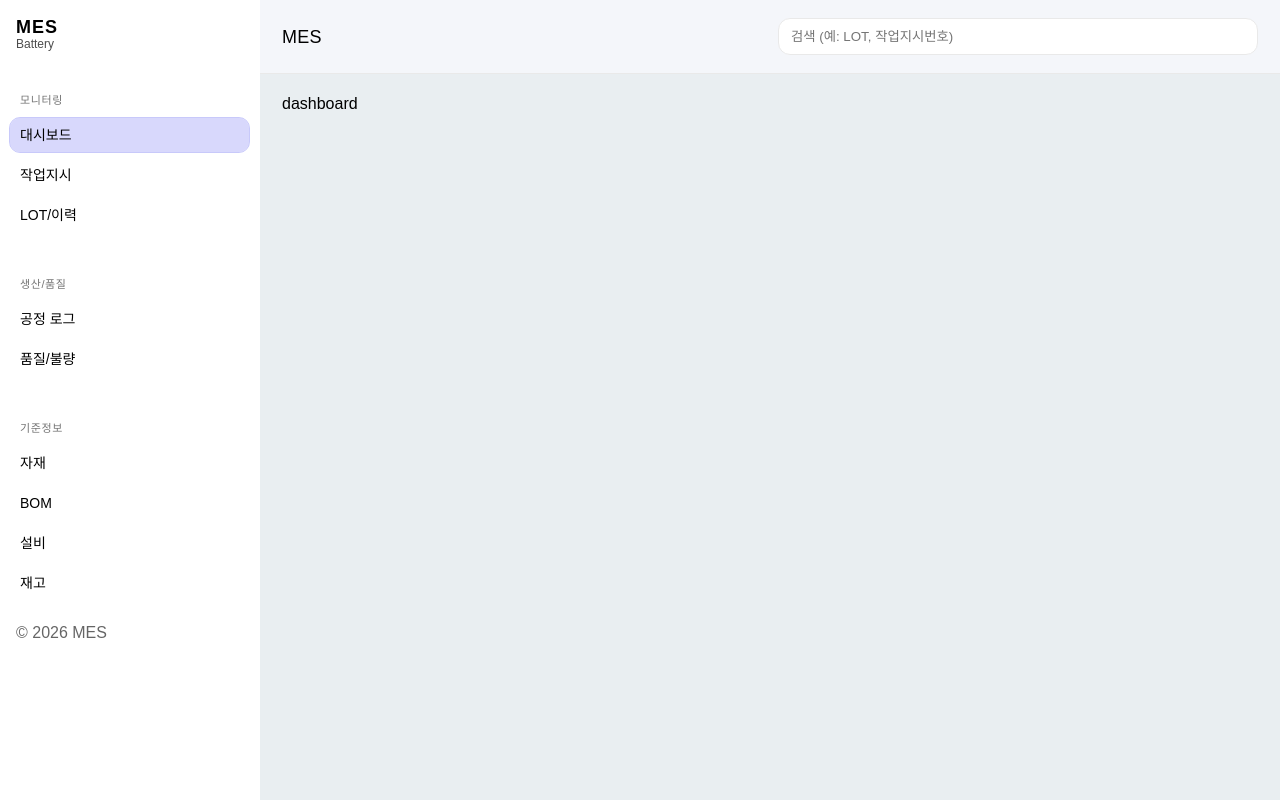
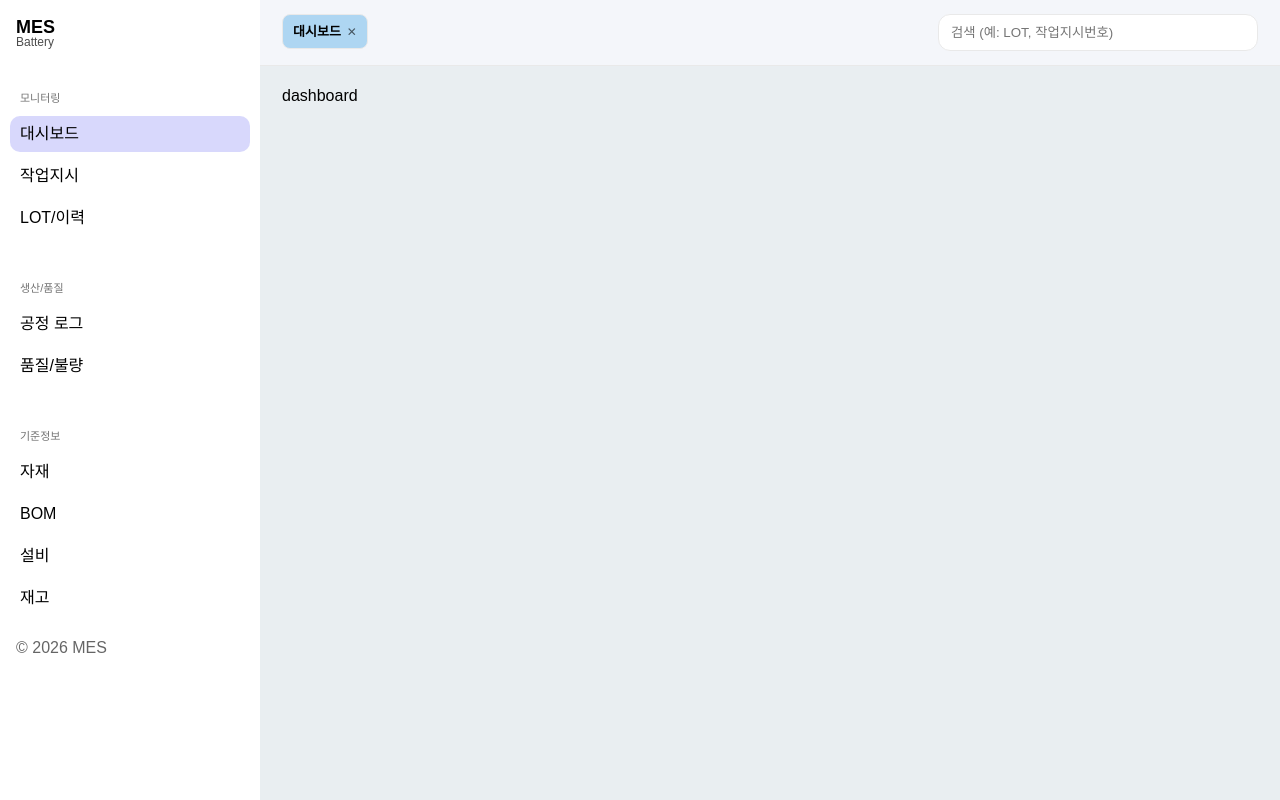
Before and after one commit to mes-team-2/React, a React (Create React App) app: page /mes/dashboard in a window 1280 px wide. Built offline with nearby package versions, Linux system fonts and the light colour scheme.

Commit message:
상단 헤더 탭 히스토리 추가

```diff
--- a/src/components/SideBar.js
+++ b/src/components/SideBar.js
@@ -1,7 +1,77 @@
-import { NavLink, Outlet } from "react-router-dom";
+import { NavLink, Outlet, useLocation, useNavigate } from "react-router-dom";
+import { useEffect, useState, useRef } from "react";
 import styled from "styled-components";
 
+/* =========================
+   페이지 라벨 매핑
+========================= */
+const PAGE_LABEL = {
+  "/mes/dashboard": "대시보드",
+  "/mes/workorders": "작업지시",
+  "/mes/lot": "LOT/이력",
+  "/mes/process-log": "공정 로그",
+  "/mes/quality": "품질/불량",
+  "/mes/material": "자재",
+  "/mes/bom": "BOM",
+  "/mes/machine": "설비",
+  "/mes/inventory": "재고",
+};
+
+const STORAGE_KEY = "mes_recent_pages";
+
 export default function SideBar() {
+  const location = useLocation();
+  const navigate = useNavigate();
+  const tabsRef = useRef(null);
+
+  /* =========================
+     🔹 새로고침 유지
+  ========================= */
+  const [recentPages, setRecentPages] = useState(() => {
+    const saved = localStorage.getItem(STORAGE_KEY);
+    return saved ? JSON.parse(saved) : [];
+  });
+
+  /* =========================
+     🔹 페이지 이동 시 탭 추가
+  ========================= */
+  useEffect(() => {
+    const path = location.pathname;
+    const label = PAGE_LABEL[path];
+    if (!label) return;
+
+    setRecentPages((prev) => {
+      if (prev.some((p) => p.path === path)) return prev;
+
+      const next = [...prev, { path, label }];
+      localStorage.setItem(STORAGE_KEY, JSON.stringify(next));
+      return next;
+    });
+  }, [location.pathname]);
+
+  /* =========================
+     🔹 새 탭 기준 자동 스크롤
+  ========================= */
+  useEffect(() => {
+    if (!tabsRef.current) return;
+
+    tabsRef.current.scrollTo({
+      left: tabsRef.current.scrollWidth,
+      behavior: "smooth",
+    });
+  }, [recentPages.length]);
+
+  /* =========================
+     🔹 탭 삭제
+  ========================= */
+  const removeTab = (path) => {
+    setRecentPages((prev) => {
+      const next = prev.filter((p) => p.path !== path);
+      localStorage.setItem(STORAGE_KEY, JSON.stringify(next));
+      return next;
+    });
+  };
+
   return (
     <Shell>
       <Sidebar>
@@ -26,7 +96,7 @@ export default function SideBar() {
 
           <SectionTitle>기준정보</SectionTitle>
           <MenuLink to="/mes/material">자재</MenuLink>
-          <MenuLink to="/mes/BOM">BOM</MenuLink>
+          <MenuLink to="/mes/bom">BOM</MenuLink>
           <MenuLink to="/mes/machine">설비</MenuLink>
           <MenuLink to="/mes/inventory">재고</MenuLink>
         </Nav>
@@ -38,7 +108,31 @@ export default function SideBar() {
 
       <Main>
         <TopBar>
-          <h1>MES</h1>
+          {/* 🔹 최근 페이지 탭 */}
+          <TopLeft ref={tabsRef}>
+            {recentPages.map((p) => {
+              const active = location.pathname === p.path;
+              return (
+                <Tab
+                  key={p.path}
+                  $active={active}
+                  onClick={() => navigate(p.path)}
+                >
+                  <span>{p.label}</span>
+                  <button
+                    onClick={(e) => {
+                      e.stopPropagation();
+                      removeTab(p.path);
+                    }}
+                  >
+                    ✕
+                  </button>
+                </Tab>
+              );
+            })}
+          </TopLeft>
+
+          {/* 🔹 검색 */}
           <div className="right">
             <Search placeholder="검색 (예: LOT, 작업지시번호)" />
           </div>
@@ -68,10 +162,8 @@ const Sidebar = styled.aside`
   top: 0;
   height: 100vh;
   background: var(--background);
-  color: var(--font);
   display: flex;
   flex-direction: column;
-  border-right: 1px solid rgba(255, 255, 255, 0.06);
 `;
 
 const Brand = styled.div`
@@ -80,11 +172,9 @@ const Brand = styled.div`
 
   .logo {
     font-weight: 800;
-    letter-spacing: 1px;
     font-size: 18px;
   }
   .sub {
-    margin-top: 2px;
     font-size: 12px;
     opacity: 0.7;
   }
@@ -102,7 +192,6 @@ const SectionTitle = styled.div`
   margin: 14px 10px 6px;
   font-size: 11px;
   opacity: 0.55;
-  letter-spacing: 0.6px;
 `;
 
 const Divider = styled.div`
@@ -112,14 +201,8 @@ const Divider = styled.div`
 `;
 
 const MenuLink = styled(NavLink)`
-  color: var(--font);
-  text-decoration: none;
-  padding: 10px 10px;
+  padding: 10px;
   border-radius: 10px;
-  font-size: 14px;
-  display: flex;
-  align-items: center;
-  gap: 10px;
 
   &:hover {
     background: var(--main2);
@@ -127,13 +210,11 @@ const MenuLink = styled(NavLink)`
 
   &.active {
     background: rgba(99, 102, 241, 0.25);
-    outline: 1px solid rgba(99, 102, 241, 0.35);
   }
 `;
 
 const SidebarFooter = styled.div`
   padding: 12px 16px;
-  border-top: 1px solid rgba(255, 255, 255, 0.06);
   opacity: 0.6;
 `;
 
@@ -150,32 +231,56 @@ const TopBar = styled.header`
   background: rgba(246, 247, 251, 0.9);
   backdrop-filter: blur(10px);
   border-bottom: 1px solid var(--border);
+  display: flex;
+  justify-content: space-between;
+  padding: 14px 22px;
+  gap: 12px;
+`;
 
+const TopLeft = styled.div`
+  display: flex;
+  gap: 8px;
+  max-width: calc(100vw - 500px);
+  overflow-x: auto;
+  padding-bottom: 2px;
+
+  &::-webkit-scrollbar {
+    height: 6px;
+  }
+  &::-webkit-scrollbar-thumb {
+    background: rgba(0, 0, 0, 0.15);
+    border-radius: 10px;
+  }
+`;
+
+const Tab = styled.div`
   display: flex;
   align-items: center;
-  justify-content: space-between;
-  padding: 18px 22px;
+  gap: 6px;
+  padding: 6px 10px;
+  border-radius: 8px;
+  border: 1px solid var(--border);
+  background: ${({ $active }) =>
+    $active ? "var(--main2)" : "var(--background)"};
+  font-size: 13px;
+  cursor: pointer;
+  white-space: nowrap;
 
-  h1 {
-    margin: 0;
-    font-size: 18px;
-    letter-spacing: 0.2px;
-    color: var(--font);
+  span {
+    font-weight: ${({ $active }) => ($active ? "600" : "400")};
   }
 
-  .right {
-    display: flex;
-    gap: 10px;
-    align-items: center;
+  button {
+    font-size: 12px;
+    opacity: 0.6;
   }
 `;
 
 const Search = styled.input`
-  width: min(480px, 48vw);
+  width: min(320px, 36vw);
   padding: 10px 12px;
   border-radius: 12px;
   border: 1px solid var(--border);
-  outline: none;
 
   &:focus {
     border-color: var(--main);
--- a/src/pages/Login.js
+++ b/src/pages/Login.js
@@ -1,8 +1,102 @@
+import styled from "styled-components";
+import { useState } from "react";
+
+const LoginWrapper = styled.div`
+  display: flex;
+  flex-direction: column;
+  align-items: center;
+  justify-content: flex-start;
+  padding-top: 100px;
+  min-height: 100vh;
+  background-color: #fcfcfc;
+  font-family: "Noto Sans KR", sans-serif;
+`;
+
+const LoginCard = styled.div`
+  width: 100%;
+  max-width: 420px;
+  background: white;
+  padding: 40px;
+  border-radius: 30px;
+  border: 1px solid #eee;
+  box-shadow: 0 10px 30px rgba(0, 0, 0, 0.05);
+  box-sizing: border-box;
+
+  h2 {
+    font-family: "dnf bitbit v2", sans-serif;
+    font-size: 26px;
+    margin-bottom: 30px;
+    text-align: left;
+    color: #000;
+  }
+`;
+const InputGroup = styled.div`
+  margin-bottom: 12px;
+  input {
+    width: 100%;
+    padding: 15px;
+    border-radius: 12px;
+    border: 1px solid #ddd;
+    box-sizing: border-box;
+    font-size: 15px;
+    outline: none;
+    transition: all 0.2s ease-in-out;
+    &:focus {
+      border-color: #000;
+      background-color: #fcfcfc;
+    }
+    &::placeholder {
+      color: #bbb;
+    }
+  }
+`;
+
+const LoginButton = styled.button`
+  width: 100%;
+  padding: 16px;
+  background-color: #888;
+  color: white;
+  border: none;
+  border-radius: 30px;
+  font-family: "dnf bitbit v2", sans-serif;
+  font-size: 18px;
+  cursor: pointer;
+  margin-top: 15px;
+  transition: background-color 0.2s ease;
+  &:hover {
+    background-color: #333;
+  }
+`;
+
 const Login = () => {
+  const [id, setId] = useState("");
+  const [pwd, setPwd] = useState("");
+
   return (
-    <>
-      <p>login</p>
-    </>
+    <LoginWrapper>
+      <LoginCard>
+        <InputGroup>
+          <input
+            type="text"
+            placeholder="사원번호"
+            value={id}
+            onChange={(e) => {
+              setId(e.target.value);
+            }}
+          />
+          <InputGroup>
+            <input
+              type="password"
+              placeholder="비밀번호"
+              value={pwd}
+              onChange={(e) => {
+                setPwd(e.target.value);
+              }}
+            />
+          </InputGroup>
+        </InputGroup>
+      </LoginCard>
+    </LoginWrapper>
   );
 };
 
```
Also changed, not shown: src/pages/AdminPage.js (added).
